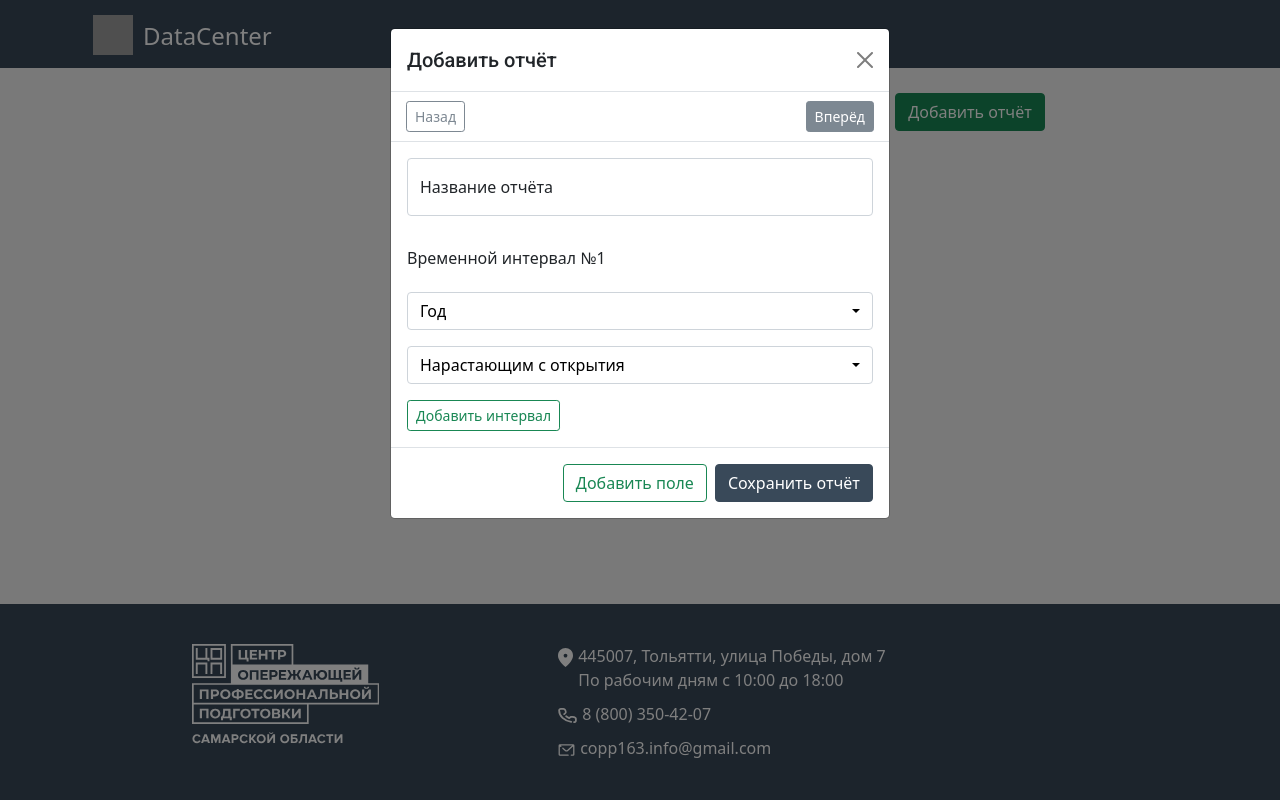
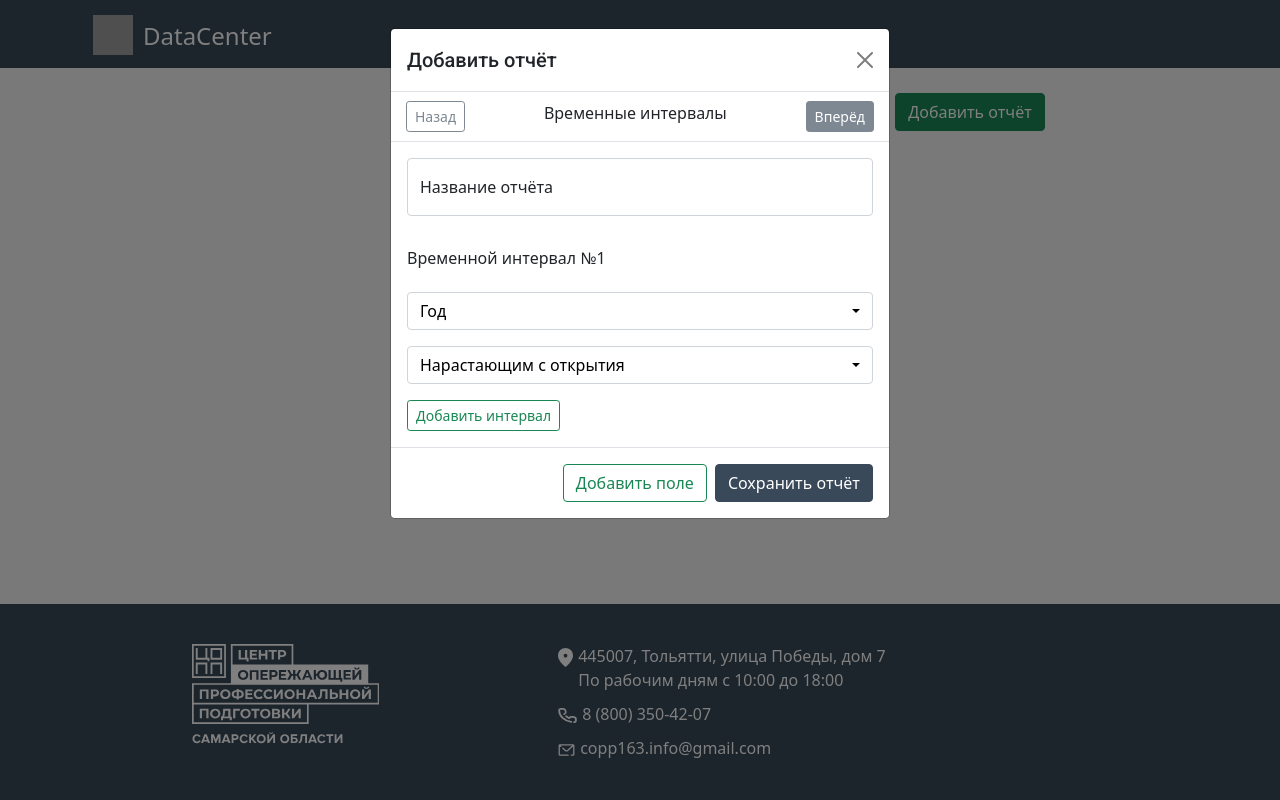
Before and after one commit to BurmAnton/copp_dashboard, a Django app: page /reports/ in a window 1280 px wide, after a click on "Добавить отчёт". Run offline with Django 3.2, Linux system fonts and the light colour scheme; data that the repository does not hold is empty; style sheets or scripts are compiled from the project's sources; parts of the project's set-up code (start-up, migrations or seed data) failed here and were passed over; some libraries are stand-ins or nearby versions; grey boxes are pictures that could not be loaded.

Commit message:
Add step-name to add-report-model and edit-report-model

```diff
--- a/static/reports/css/reports_page.css
+++ b/static/reports/css/reports_page.css
@@ -6,7 +6,7 @@
 .add-report-modal .modal-control, .edit-report-modal .modal-control {
   display: grid;
   justify-content: space-between;
-  grid-template-columns: auto 150px auto;
+  grid-template-columns: auto auto auto;
   padding: 0 15px;
   height: 50px;
   align-content: center;
--- a/static/reports/css/reports_page.sass
+++ b/static/reports/css/reports_page.sass
@@ -5,7 +5,7 @@
     .modal-control
         display: grid
         justify-content: space-between
-        grid-template-columns: auto 150px auto
+        grid-template-columns: auto auto auto
         padding: 0 15px
         height: 50px
         align-content: center
--- a/static/reports/js/reports_page.js
+++ b/static/reports/js/reports_page.js
@@ -89,6 +89,16 @@ document.addEventListener('DOMContentLoaded', function() {
 
       });
 })
+
+function setStepName(modal) {
+    console.log(modal)
+    const current_step = modal.querySelector('.current-step')
+    if (current_step.classList.contains('field-step')) {
+        modal.querySelector('.stage-name').innerHTML = `Поля отчёта (${current_step.dataset.field}/${modal.querySelectorAll('.field-step').length})`
+    } else {
+        modal.querySelector('.stage-name').innerHTML = 'Временные интервалы'
+    }
+}
 
 function changeFieldType(step) {
     selectpicker = step.querySelector('.field-type select')
@@ -221,6 +231,7 @@ function StepForward(btn) {
             }
         };
         changeFieldType(next_step)
+        setStepName(modal)
     }
 }
 
@@ -256,6 +267,7 @@ function StepBack(btn) {
     } else {
         modal.querySelector('.add-report-btn').disabled = false;
     }
+    setStepName(modal)
 }
 
 function AddField(btn) {
@@ -311,6 +323,7 @@ function AddField(btn) {
             }
         };
         modal.querySelector('.fields_count').value = parseInt(modal.querySelector('.fields_count').value) + 1
+        setStepName(modal)
     }
 }
 
--- a/templates/reports/reports_page.html
+++ b/templates/reports/reports_page.html
@@ -23,7 +23,7 @@
                     </div>
                     <div class="modal-control">
                         <button style="display: block" class="btn btn-outline-primary previous-field-btn btn-sm" disabled>Назад</button>
-                        <div class="stage-name"></div>
+                        <div class="stage-name">Временные интервалы</div>
                         <button class="btn btn-primary next-field-btn btn-sm">Вперёд</button>
                     </div>
                     <div class="modal-body">
@@ -206,7 +206,7 @@
                 </div>
                 <div class="modal-control">
                     <button style="display: block" class="btn btn-outline-primary previous-field-btn btn-sm" disabled>Назад</button>
-                    <div class="stage-name"></div>
+                    <div class="stage-name">Временные интервалы</div>
                     <button class="btn btn-primary next-field-btn btn-sm" disabled>Вперёд</button>
                 </div>
                 <div class="modal-body">
```
Also changed, not shown: 1 other file.
